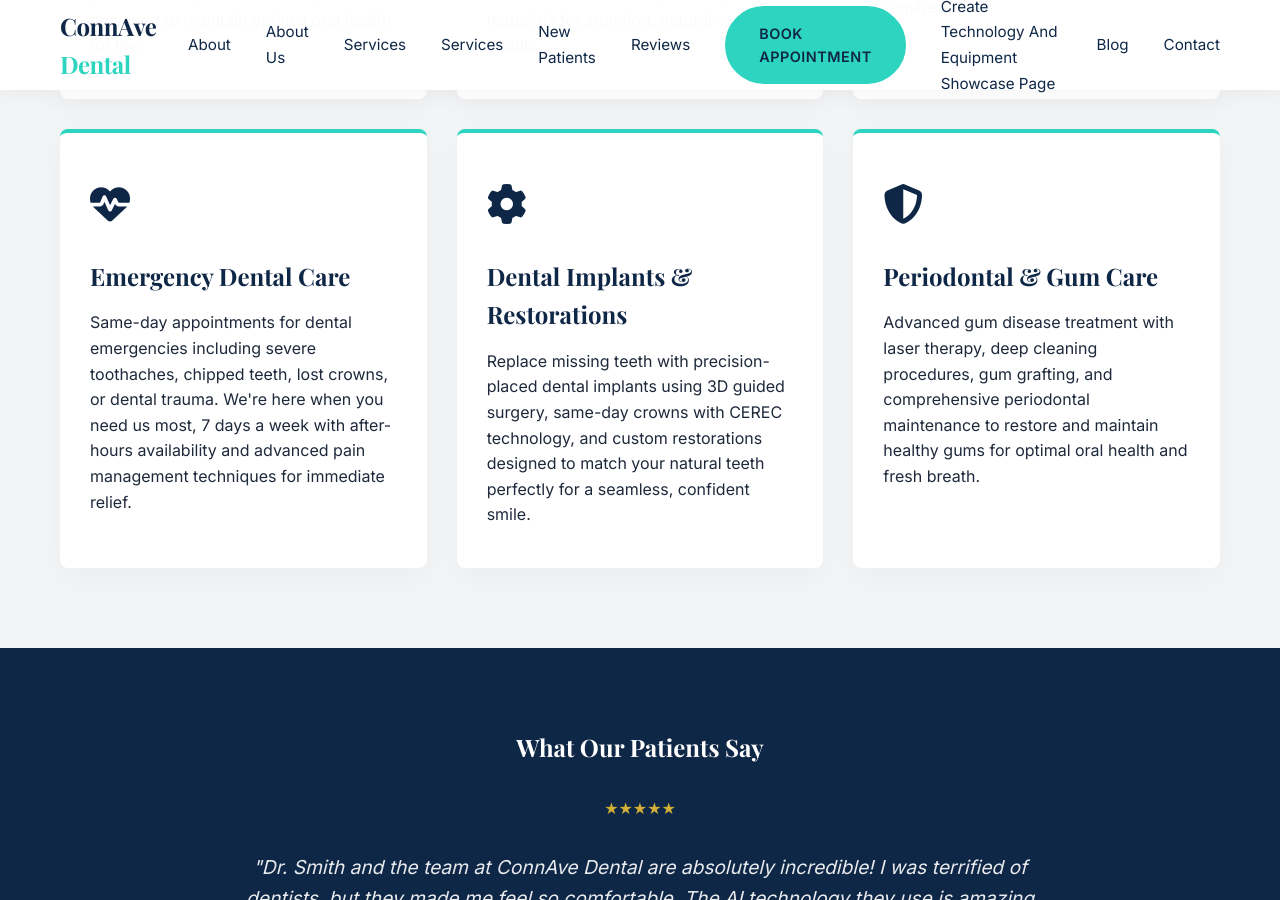
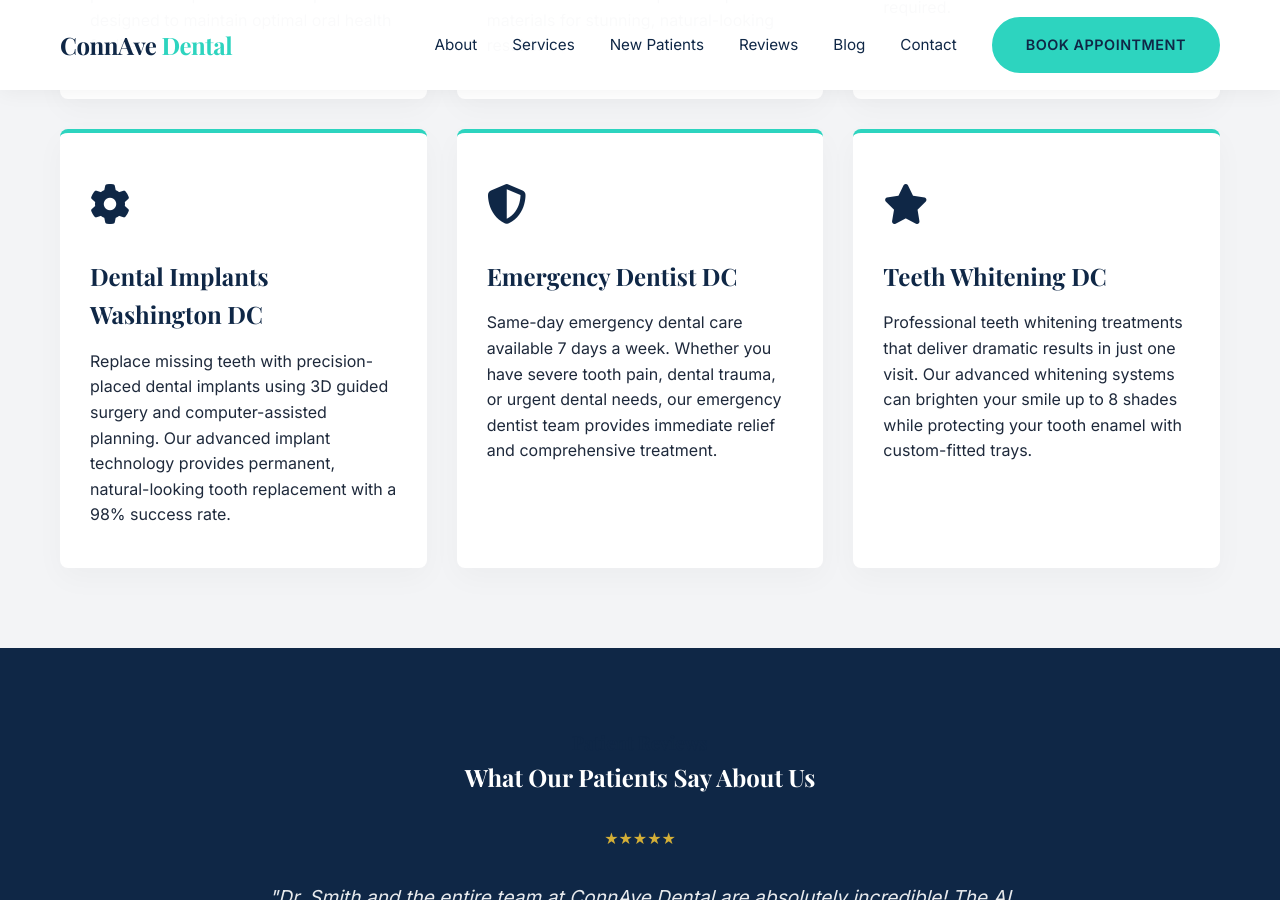
Before and after one commit to asquitt/asquitt.github.io, a Jekyll site: the page index.html, which Jekyll copies as it is, in a window 1280 px wide and 900 px high, scrolled down 2457 px. Built offline with Jekyll 4.4.1, drawn with Linux system fonts in a browser that asks for light colours; some of the changed text lies outside the part shown.

Commit message:
Refresh and update content: index.html

```diff
--- a/index.html
+++ b/index.html
@@ -254,11 +254,13 @@
 <nav>
 <ul class="nav-menu">
 <li><a href="#about">About</a></li>
-<li><a href="about.html">About Us</a></li><li><a href="services.html">Services</a></li><li><a href="#services">Services</a></li>
+<li><a href="#services">Services</a></li>
 <li><a href="#new-patients">New Patients</a></li>
 <li><a href="#reviews">Reviews</a></li>
+<li><a href="/blog">Blog</a></li>
+<li><a href="contact.html">Contact</a></li>
 <li><a class="btn btn-primary" href="#contact">Book Appointment</a></li>
-<li><a href="create-technology-and-equipment-showcase-page.html">Create Technology And Equipment Showcase Page</a></li><li><a href="/blog">Blog</a></li><li><a href="contact.html">Contact</a></li></ul>
+</ul>
 <div class="mobile-toggle"><i class="fas fa-bars"></i></div>
 </nav>
 </div>
@@ -266,19 +268,19 @@
 <section class="hero">
 <div class="container hero-content">
 <p>PROUDLY SERVING WASHINGTON DC 20008 SINCE 2010</p>
-<h1>Top-Rated Dentist Washington DC<br>with Revolutionary 2025 AI Technology</h1>
+<h1>Washington DC's #1 Rated Dentist<br>with Revolutionary 2025 AI Technology</h1>
 <p>Experience world-class dental care with Washington DC's most trusted dentist. Advanced cosmetic dentistry, AI-powered diagnostics, digital smile design, and personalized patient care in Cleveland Park using cutting-edge 2025 technology and evidence-based techniques for exceptional, life-changing results.</p>
 <div style="margin-top: 30px;">
-<a class="btn btn-primary" href="#contact">Schedule Your Complimentary Consultation</a>
-<a class="btn btn-outline" href="#services" style="margin-left: 15px;">Discover Our Services</a>
-<a class="btn btn-primary" href="/contact">Book Your Free Consultation</a></div>
+<a class="btn btn-primary" href="#contact">Schedule Your Free Consultation</a>
+<a class="btn btn-outline" href="#services" style="margin-left: 15px;">Explore Our Services</a>
+</div>
 </div>
 </section>
 <div class="info-bar">
 <div class="container info-grid">
 <div class="info-item"><i class="fas fa-map-marker-alt"></i> Connecticut Ave NW, DC 20008</div>
 <div class="info-item"><i class="fas fa-phone-alt"></i> (202) 555-0123</div>
-<div class="info-item"><i class="fas fa-star"></i> 4.9&starf; Top-Rated DC Dentist (750+ Reviews)</div>
+<div class="info-item"><i class="fas fa-star"></i> 4.9★ Top-Rated DC Dentist (850+ Reviews)</div>
 </div>
 </div>
 <section class="section" id="about">
@@ -323,92 +325,97 @@
 <div class="service-card">
 <div class="service-icon"><i class="fas fa-smile"></i></div>
 <h3>Invisalign &amp; Clear Aligners</h3>
-<p>We are a Diamond Plus Invisalign provider with over 5,800 successful cases completed. Straighten your teeth discreetly with the latest clear aligner technology, AI-powered treatment planning, and virtual progress monitoring - no traditional metal braces required.</p>
-</div>
-<div class="service-card">
-<div class="service-icon"><i class="fas fa-heartbeat"></i></div>
-<h3>Emergency Dental Care</h3>
-<p>Same-day appointments for dental emergencies including severe toothaches, chipped teeth, lost crowns, or dental trauma. We're here when you need us most, 7 days a week with after-hours availability and advanced pain management techniques for immediate relief.</p>
+<p>We are a Diamond Plus Invisalign provider with over 6,200 successful cases completed. Straighten your teeth discreetly with the latest clear aligner technology, AI-powered treatment planning, and virtual progress monitoring - no traditional metal braces required.</p>
 </div>
 <div class="service-card">
 <div class="service-icon"><i class="fas fa-cog"></i></div>
-<h3>Dental Implants &amp; Restorations</h3>
-<p>Replace missing teeth with precision-placed dental implants using 3D guided surgery, same-day crowns with CEREC technology, and custom restorations designed to match your natural teeth perfectly for a seamless, confident smile.</p>
+<h3>Dental Implants Washington DC</h3>
+<p>Replace missing teeth with precision-placed dental implants using 3D guided surgery and computer-assisted planning. Our advanced implant technology provides permanent, natural-looking tooth replacement with a 98% success rate.</p>
 </div>
 <div class="service-card">
 <div class="service-icon"><i class="fas fa-shield-alt"></i></div>
-<h3>Periodontal &amp; Gum Care</h3>
-<p>Advanced gum disease treatment with laser therapy, deep cleaning procedures, gum grafting, and comprehensive periodontal maintenance to restore and maintain healthy gums for optimal oral health and fresh breath.</p>
+<h3>Emergency Dentist DC</h3>
+<p>Same-day emergency dental care available 7 days a week. Whether you have severe tooth pain, dental trauma, or urgent dental needs, our emergency dentist team provides immediate relief and comprehensive treatment.</p>
+</div>
+<div class="service-card">
+<div class="service-icon"><i class="fas fa-star"></i></div>
+<h3>Teeth Whitening DC</h3>
+<p>Professional teeth whitening treatments that deliver dramatic results in just one visit. Our advanced whitening systems can brighten your smile up to 8 shades while protecting your tooth enamel with custom-fitted trays.</p>
 </div>
 </div>
 </div>
 </section>
 <section class="section testimonials" id="reviews">
 <div class="container">
-<h2 style="margin-bottom: 30px;">What Our Patients Say</h2>
-<div class="stars">&starf;&starf;&starf;&starf;&starf;</div>
+<h3>Patient Reviews</h3>
+<h2 style="margin-bottom: 30px;">What Our Patients Say About Us</h2>
+<div class="stars">★★★★★</div>
 <div class="quote-box">
-"Dr. Smith and the team at ConnAve Dental are absolutely incredible! I was terrified of dentists, but they made me feel so comfortable. The AI technology they use is amazing - they showed me exactly what my smile would look like before we even started. My veneers look so natural, everyone thinks they're my real teeth!"
+"Dr. Smith and the entire team at ConnAve Dental are absolutely incredible! The AI technology they use made my treatment so precise and comfortable. I couldn't be happier with my new smile. This is hands down the best dentist in Washington DC!"
 </div>
 <p><strong>Sarah M.</strong> - Cleveland Park Resident</p>
 <br>
 <div class="quote-box">
-"Best dental experience I've ever had! The office is like a spa, and the technology is incredible. They completed my Invisalign treatment in 8 months instead of the 14 months another dentist quoted me. Highly recommend!"
+"I was terrified of dentists until I found ConnAve Dental. Their spa-like environment and sedation options made my dental implant procedure completely painless. The results are amazing - my new teeth look and feel completely natural!"
 </div>
-<p><strong>Michael R.</strong> - Georgetown Professional</p>
+<p><strong>Michael R.</strong> - Georgetown</p>
 </div>
 </section>
 <section class="section" id="contact">
 <div class="container">
-<h2 class="text-center" style="margin-bottom: 50px;">Schedule Your Appointment Today</h2>
+<div class="text-center" style="margin-bottom: 50px;">
+<h3>Schedule Your Visit</h3>
+<h2>Contact Washington DC's Top-Rated Dentist</h2>
+<p>Ready to experience the future of dental care? Contact our Cleveland Park dental office today to schedule your complimentary consultation.</p>
+</div>
 <div class="contact-wrapper">
 <div class="contact-info">
-<h3 style="margin-bottom: 30px;">Get Started with Your Smile Transformation</h3>
+<h3 style="margin-bottom: 30px;">Get In Touch</h3>
 <div class="contact-row">
 <i class="fas fa-map-marker-alt"></i>
 <div>
-<strong>Visit Our Cleveland Park Office</strong><br>
-3456 Connecticut Ave NW<br>
+<strong>Connecticut Ave Dental Studio</strong><br>
+3400 Connecticut Ave NW<br>
 Washington, DC 20008
 </div>
 </div>
 <div class="contact-row">
 <i class="fas fa-phone-alt"></i>
 <div>
-<strong>Call or Text Us</strong><br>
-(202) 555-0123<br>
-Available 7 Days a Week
+<strong>(202) 555-0123</strong><br>
+Call or text for appointments
 </div>
 </div>
 <div class="contact-row">
 <i class="fas fa-clock"></i>
 <div>
-<strong>Office Hours</strong><br>
+<strong>Office Hours:</strong><br>
 Mon-Fri: 7:00 AM - 7:00 PM<br>
-Sat-Sun: 8:00 AM - 4:00 PM
+Saturday: 8:00 AM - 4:00 PM<br>
+Sunday: Emergency Only
 </div>
 </div>
 <div class="contact-row">
 <i class="fas fa-envelope"></i>
 <div>
-<strong>Email Us</strong><br>
-info@connavedental.com<br>
-We respond within 1 hour
+<strong>info@connavedental.com</strong><br>
+Email us anytime
 </div>
 </div>
 <div style="margin-top: 30px;">
-<a class="btn btn-primary" href="tel:(202)555-0123">Call Now for Same-Day Appointment</a>
+<a class="btn btn-primary" href="tel:(202)555-0123">Call Now</a>
+<a class="btn btn-outline" href="/contact" style="margin-left: 15px; color: var(--primary); border-color: var(--primary);">Online Booking</a>
 </div>
 </div>
 <div class="map-container">
-<iframe allowfullscreen height="100%" loading="lazy" src="https://www.google.com/maps/embed?pb=!1m18!1m12!1m3!1d3104.5!2d-77.0569!3d38.9317!2m3!1f0!2f0!3f0!3m2!1i1024!2i768!4f13.1!3m3!1m2!1s0x0%3A0x0!2zMzjCsDU1JzU0LjEiTiA3N8KwMDMnMjQuOCJX!5e0!3m2!1sen!2sus!4v1234567890" style="border:0;" width="100%"></iframe>
+<iframe src="https://www.google.com/maps/embed?pb=!1m18!1m12!1m3!1d3104.8944!2d-77.0547!3d38.9372!2m3!1f0!2f0!3f0!3m2!1i1024!2i768!4f13.1!3m3!1m2!1s0x0%3A0x0!2zMzjCsDU2JzE0LjAiTiA3N8KwMDMnMTcuMCJX!5e0!3m2!1sen!2sus!4v1234567890" width="100%" height="100%" style="border:0;" allowfullscreen="" loading="lazy"></iframe>
 </div>
 </div>
 </div>
 </section>
 <footer>
 <div class="container">
-<h3>ConnAve Dental Studio</h3>
+<h3>ConnAve <span style="color: var(--secondary);">Dental</span></h3>
 <p>Washington DC's Premier Dentist Since 2010</p>
 <div class="social-icons">
 <a href="#"><i class="fab fa-facebook-f"></i></a>
@@ -417,10 +424,9 @@
 <a href="#"><i class="fab fa-yelp"></i></a>
 </div>
 <div class="copyright">
-<p>&copy; 2025 Connecticut Ave Dental Studio. All rights reserved. | Privacy Policy | Terms of Service</p>
-<p>Top-Rated Dentist Washington DC | Cosmetic Dentistry | Invisalign | Emergency Dental Care</p>
+<p>&copy; 2025 Connecticut Ave Dental Studio. All rights reserved. | <a href="/privacy" style="color: inherit;">Privacy Policy</a> | <a href="/terms" style="color: inherit;">Terms of Service</a></p>
 </div>
 </div>
- | <a href="about.html">About Us</a> | <a href="contact.html">Contact</a></footer>
+</footer>
 </body>
 </html>
```
